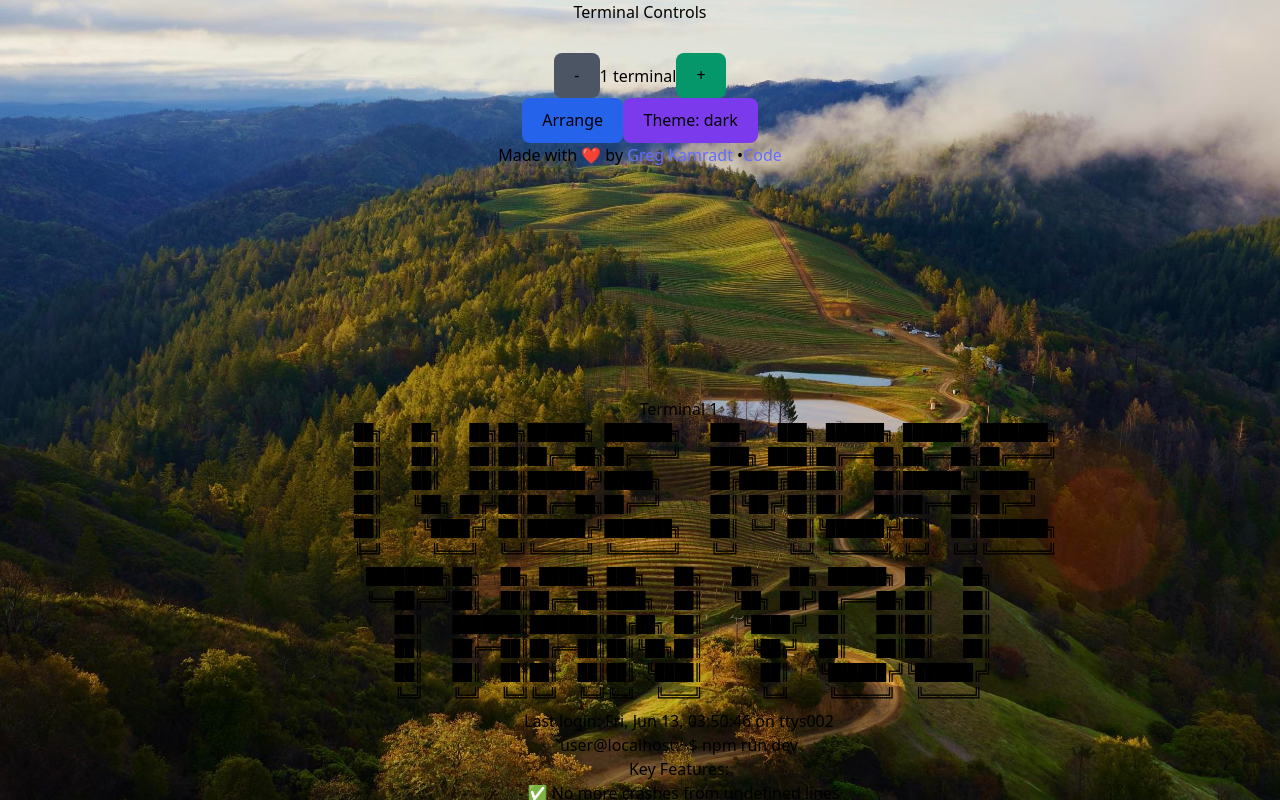
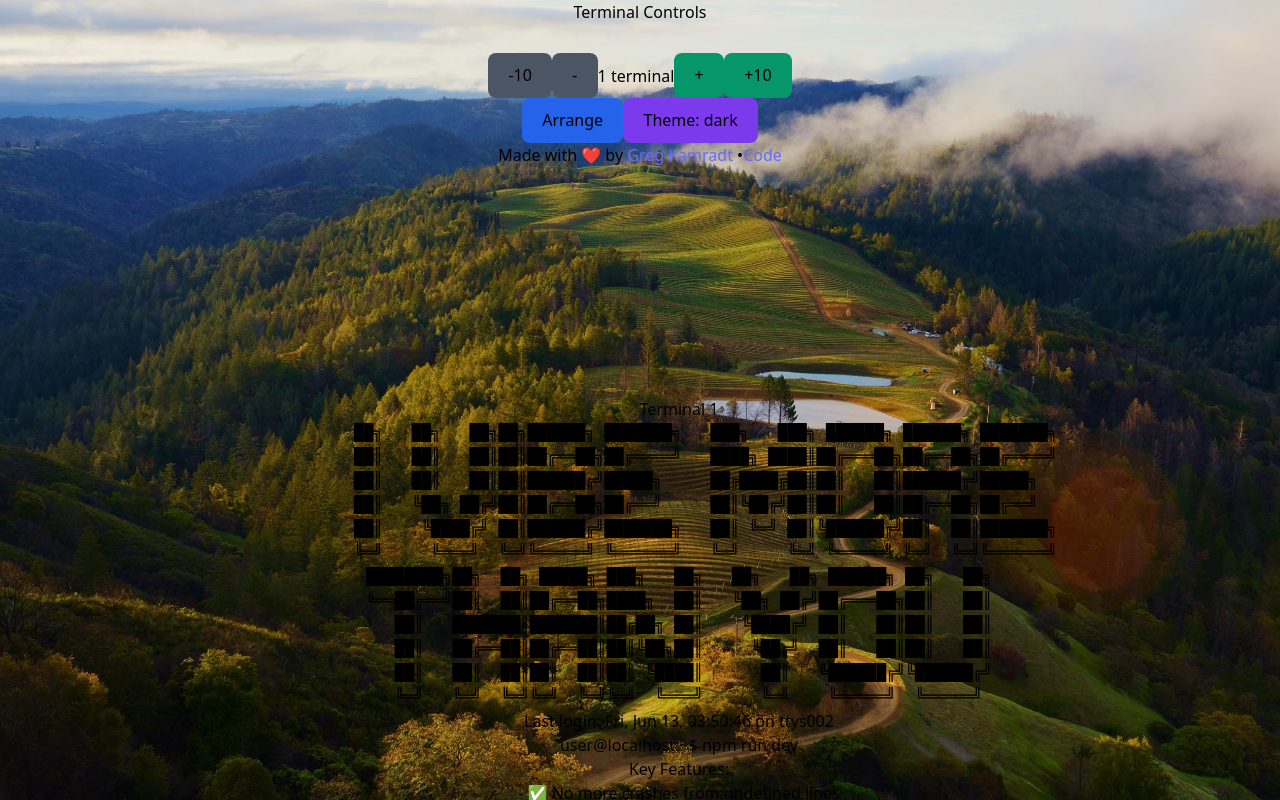
Before and after one commit to yolleygit/MultiTerminalCodeViz, a React (Vite) app: page / in a window 1280 px wide. Built offline with nearby package versions, Linux system fonts and the light colour scheme.

Commit message:
Add 10x increment controls

```diff
--- a/src/components/ControlsPanel/ControlsPanel.tsx
+++ b/src/components/ControlsPanel/ControlsPanel.tsx
@@ -25,9 +25,23 @@ export function ControlsPanel({
     }
   };
 
+  const handleIncrementByTen = () => {
+    if (terminalCount < maxTerminals) {
+      const newCount = Math.min(terminalCount + 10, maxTerminals);
+      onTerminalCountChange(newCount);
+    }
+  };
+
   const handleDecrement = () => {
     if (terminalCount > minTerminals) {
       onTerminalCountChange(terminalCount - 1);
+    }
+  };
+
+  const handleDecrementByTen = () => {
+    if (terminalCount > minTerminals) {
+      const newCount = Math.max(terminalCount - 10, minTerminals);
+      onTerminalCountChange(newCount);
     }
   };
 
@@ -67,7 +81,17 @@ export function ControlsPanel({
           </div>
 
           {/* Terminal Count Control */}
-          <div className="flex items-center space-x-3">
+          <div className="flex items-center justify-center space-x-3">
+            <button
+              onClick={handleDecrementByTen}
+              disabled={terminalCount <= minTerminals}
+              className="w-8 h-8 bg-red-600 hover:bg-red-700 disabled:bg-gray-600 disabled:cursor-not-allowed text-white rounded font-bold transition-colors border-0 p-0"
+              style={{ backgroundColor: terminalCount <= minTerminals ? '#4b5563' : '#dc2626' }}
+              aria-label="Remove ten terminals"
+            >
+              -10
+            </button>
+
             <button
               onClick={handleDecrement}
               disabled={terminalCount <= minTerminals}
@@ -90,6 +114,16 @@ export function ControlsPanel({
               aria-label="Add terminal"
             >
               +
+            </button>
+
+            <button
+              onClick={handleIncrementByTen}
+              disabled={terminalCount >= maxTerminals}
+              className="w-8 h-8 bg-green-600 hover:bg-green-700 disabled:bg-gray-600 disabled:cursor-not-allowed text-white rounded font-bold transition-colors border-0 p-0"
+              style={{ backgroundColor: terminalCount >= maxTerminals ? '#4b5563' : '#059669' }}
+              aria-label="Add ten terminals"
+            >
+              +10
             </button>
           </div>
 
```
Also changed, not shown: 1 other file (tests, documents, lock files or other folders).
